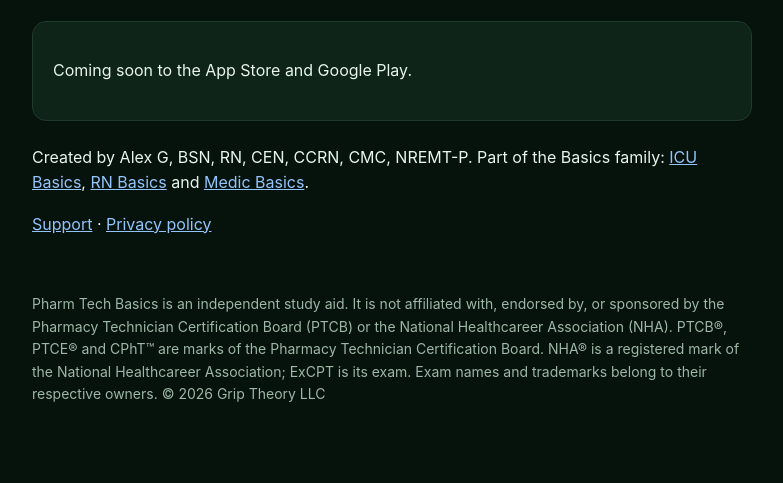
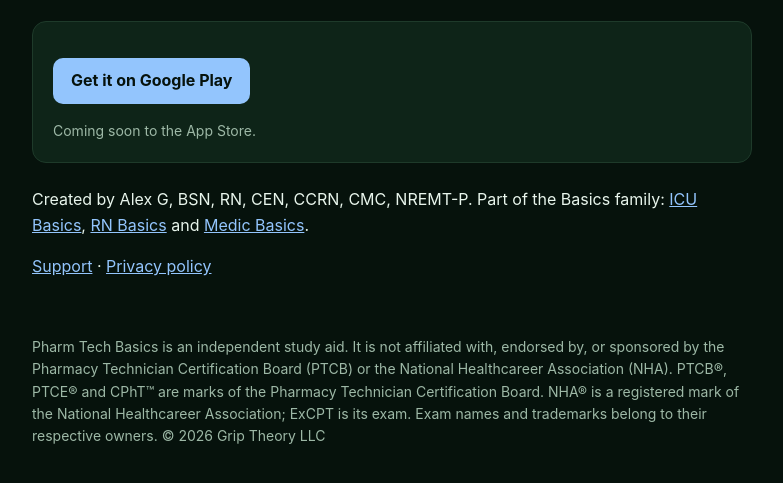
Before and after one commit to alexgateley/pharmtechbasics-site, a plain HTML site: page index.html in a window 1280 px wide. Shown: the part 139-622 px from the top of the page, without its empty margins (248-1031 px from the left). Drawn offline with Linux system fonts and the light colour scheme.

Commit message:
Google Play link (app is live on Play); App Store still coming soon
Co-Authored-By: Claude Opus 5.5 <noreply@anthropic.com>

```diff
--- a/index.html
+++ b/index.html
@@ -2,7 +2,8 @@
 <title>Pharm Tech Basics</title><meta name="description" content="Pharmacy technician exam prep for the PTCE and ExCPT">
 <link rel="icon" href="assets/favicon.png"><link rel="stylesheet" href="styles.css"></head><body>
 <div class="wrap"><div class="hero"><img src="assets/icon.png" alt="Pharm Tech Basics icon"><div><h1>Pharm Tech Basics</h1><p class="sub">Pharmacy technician exam prep for the PTCE and ExCPT</p></div></div>
-<div class="card"><p>Coming soon to the App Store and Google Play.</p></div>
+<div class="card"><p><a class="play" href="https://play.google.com/store/apps/details?id=com.alex.pharmtechbasics">Get it on Google Play</a></p>
+<p class="soon">Coming soon to the App Store.</p></div>
 <p>Created by Alex G, BSN, RN, CEN, CCRN, CMC, NREMT-P. Part of the Basics family: <a href="https://icubasics.com/">ICU Basics</a>, <a href="https://rnbasics.com/">RN Basics</a> and <a href="https://medicbasics.com/">Medic Basics</a>.</p>
 <p><a href="support.html">Support</a> · <a href="privacy.html">Privacy policy</a></p></div>
 <footer>Pharm Tech Basics is an independent study aid. It is not affiliated with, endorsed by, or sponsored by the Pharmacy Technician Certification Board (PTCB) or the National Healthcareer Association (NHA). PTCB®, PTCE® and CPhT™ are marks of the Pharmacy Technician Certification Board. NHA® is a registered mark of the National Healthcareer Association; ExCPT is its exam. Exam names and trademarks belong to their respective owners. © 2026 Grip Theory LLC</footer></body></html>
--- a/styles.css
+++ b/styles.css
@@ -5,3 +5,5 @@ a{color:var(--accent)}.wrap{max-width:760px;margin:0 auto;padding:40px 20px}
 h1{font-size:32px;margin:0}.sub{color:var(--muted);margin:4px 0 0}
 .card{background:var(--card);border:1px solid var(--line);border-radius:14px;padding:20px;margin:24px 0}
 footer{color:var(--muted);font-size:14px;max-width:760px;margin:0 auto;padding:0 20px 40px}
+
+.play{display:inline-block;background:var(--accent);color:var(--bg);font-weight:700;text-decoration:none;padding:10px 18px;border-radius:10px}.play:hover{opacity:.9}.soon{color:var(--muted);font-size:14px;margin:10px 0 0}
```
